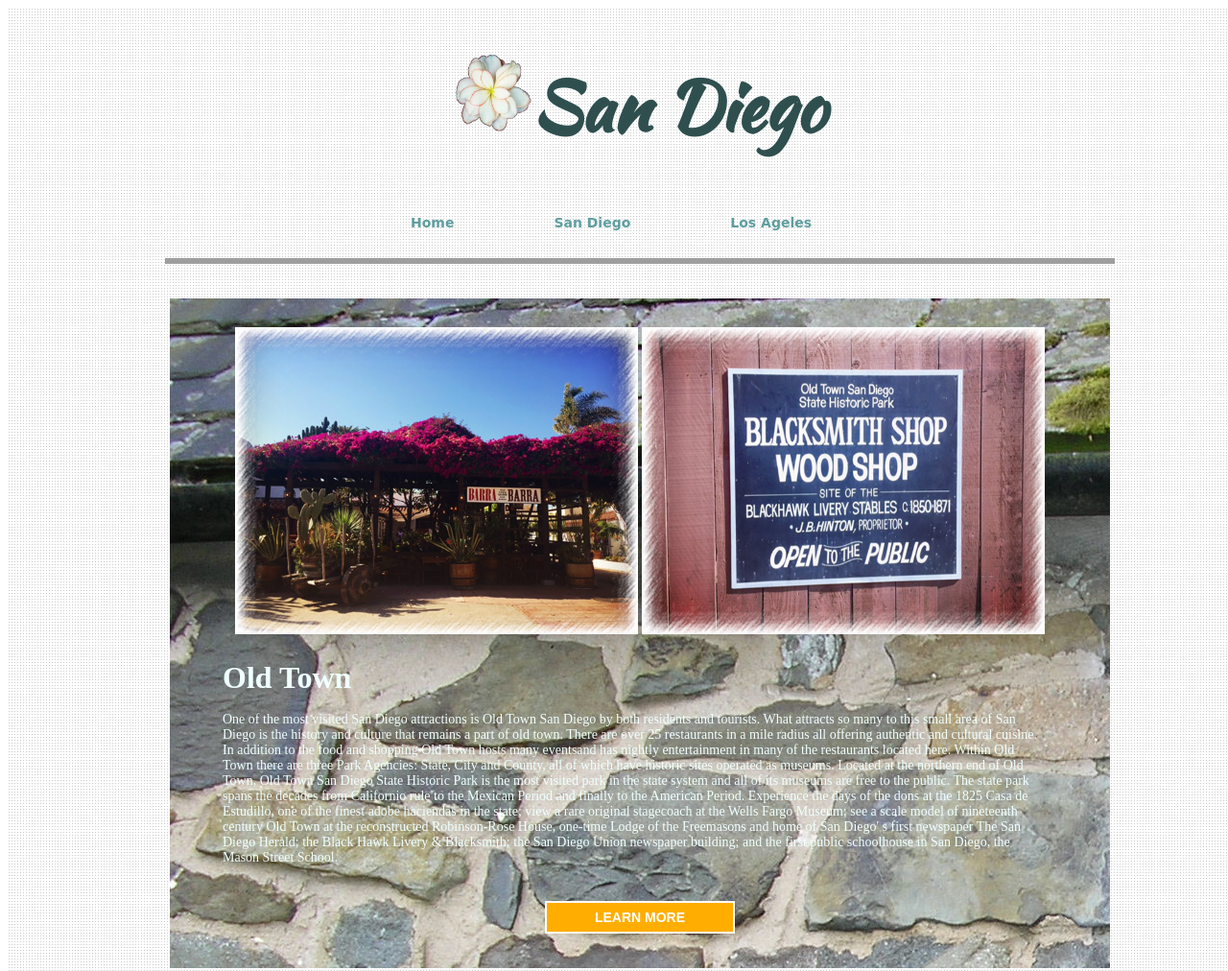
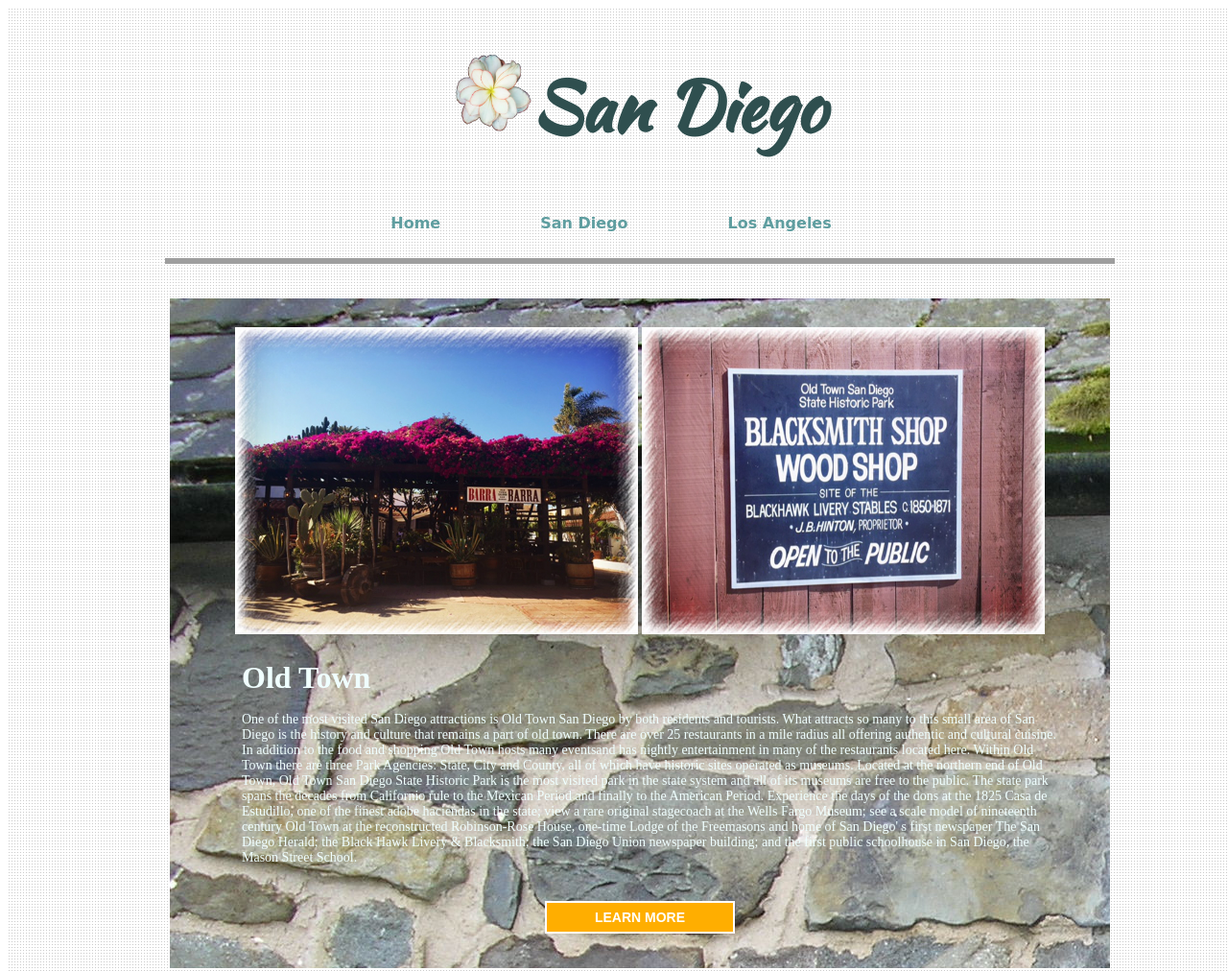
Before and after one commit to pointmoa4600/pointmoa4600.github.io, a plain HTML site: page SanDiego.html in a window 1280 px wide. Shown: the top 1012 px of the page at 96% size. Drawn offline with Linux system fonts and the light colour scheme; grey boxes are pictures that could not be loaded.

Commit message:
1st commit as of Apr 26,2016

```diff
--- a/SanDiego.html
+++ b/SanDiego.html
@@ -19,7 +19,7 @@
                         <ul>
                             <li><a class="MenuFontColor" href="index.html">Home</a></li>
                             <li><a class="MenuFontColor" href="SanDiego.html">San Diego</a></li>
-                            <li><a class="MenuFontColor" href="LosAngeles.html">Los Ageles</a></li>
+                            <li><a class="MenuFontColor" href="LosAngeles.html">Los Angeles</a></li>
                         </ul>
                     </div>
                 </nav>
@@ -59,11 +59,11 @@
                     <div class="Sub_OneBox_Right"><br><br>
                         <div class="Sub_TitleBox_Right">San Diego Zoo
                         </div><br>
-                        <div class="Sub_DescBox_Right"><p>Home to more than 4,000 rare and endangered animals representing more than 800 species and subspecies, the San Diego Zoo is a world famous conservation organization where visitors view exotic animals in habitat environments. Zoo guests may view rare giant pandas, cuddly looking koalas, reptiles of various shapes and sizes and many more interesting species. <br><br><Span style="font-size:18px;font-weight:bold;">San Diego Zoo</Span>&nbsp&nbsp <br>The 100-acre (40-hectare) Zoo is home to more than 3,500 rare and endangered animals representing more than 650 species and subspecies, and a prominent botanical collection with more than 700,000 exotic plants. It is located just north of downtown San Diego in Balboa Park.
-                        <br><br><Span style="font-size:18px;font-weight:bold;">San Diego Zoo Safari Park</Span><br>The Safari Park is an expansive wildlife sanctuary that is home to more than 3,000 animals representing more than 300 species. Its renowned botanical collection represents 3,500 species and 1.75 million specimens. Over half of the Park&apos;s 1,800 acres (730 hectares) have been set aside as protected native species habitat. It is located 30 miles (48 kilometers) north of downtown San Diego in the San Pasqual Valley near Escondido, California.</p>
-                        </div>
+                        <div class="Sub_DescBox_Right"><p>Home to more than 4,000 rare and endangered animals representing more than 800 species and subspecies, the San Diego Zoo is a world famous conservation organization where visitors view exotic animals in habitat environments. Zoo guests may view rare giant pandas, cuddly looking koalas, reptiles of various shapes and sizes and many more interesting species. <br><br><Span style="font-size:18px;font-weight:bold;">San Diego Zoo</Span>&nbsp&nbsp <br><br>The 100-acre (40-hectare) Zoo is home to more than 3,500 rare and endangered animals representing more than 650 species and subspecies, and a prominent botanical collection with more than 700,000 exotic plants. It is located just north of downtown San Diego in Balboa Park.
+                        <br><br><Span style="font-size:18px;font-weight:bold;">San Diego Zoo Safari Park</Span><br><br>The Safari Park is an expansive wildlife sanctuary that is home to more than 3,000 animals representing more than 300 species. Its renowned botanical collection represents 3,500 species and 1.75 million specimens. Over half of the Park&apos;s 1,800 acres (730 hectares) have been set aside as protected native species habitat. It is located 30 miles (48 kilometers) north of downtown San Diego in the San Pasqual Valley near Escondido, California.</p>
+                        </div><br>
                         <div><a class="Button" href="http://zoo.sandiegozoo.org/">Learn More</a>
-                        </div>
+                        </div><br><br>
 
                     </div><br><br>
 
--- a/css/stylesheet.css
+++ b/css/stylesheet.css
@@ -27,7 +27,7 @@ a:active {color:hotpink;}
 
 .MenuFontColor {
     color :cadetblue;
-    font-size : 14px;
+    font-size : 16px;
    /* font-family:Times New Roman; */
     font-family: cursive;
 
@@ -241,7 +241,7 @@ li {
 .Sub_TitleBox {
     width:850px;
     height:30px;
-    margin-left:50px;
+    margin-left:70px;
     padding:5px;
     text-align:left;
     font-size:32px;
@@ -253,7 +253,7 @@ li {
 .Sub_DescBox {
     width:850px;
     height:auto;
-    margin-left:50px;
+    margin-left:70px;
     padding:5px;
     color :azure;
     font-size:14px;
```
Also changed, not shown: LosAngeles.html (+4 -4 lines), index.html (+1 -1 lines), image/BackImage_LaGettyVilla.jpg, image/BackImage_SanZoo.jpg.
